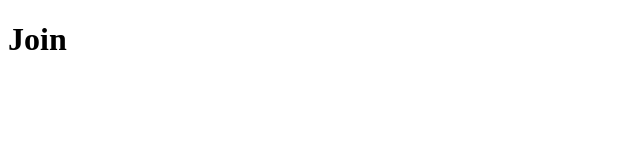
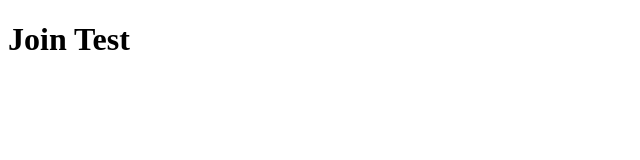
Before and after one commit to karol-kowalczyk/join-api, a plain HTML site: page index.html in a window 1280 px wide. Shown: the whole page, without its empty margins (0-640 px from the left). Drawn offline with Linux system fonts and the light colour scheme.

Commit message:
joim title test

```diff
--- a/index.html
+++ b/index.html
@@ -6,7 +6,7 @@
     <title>Join</title>
 </head>
 <body>
-    <h1>Join</h1>
+    <h1>Join Test</h1>
 
 </body>
 </html>
```
